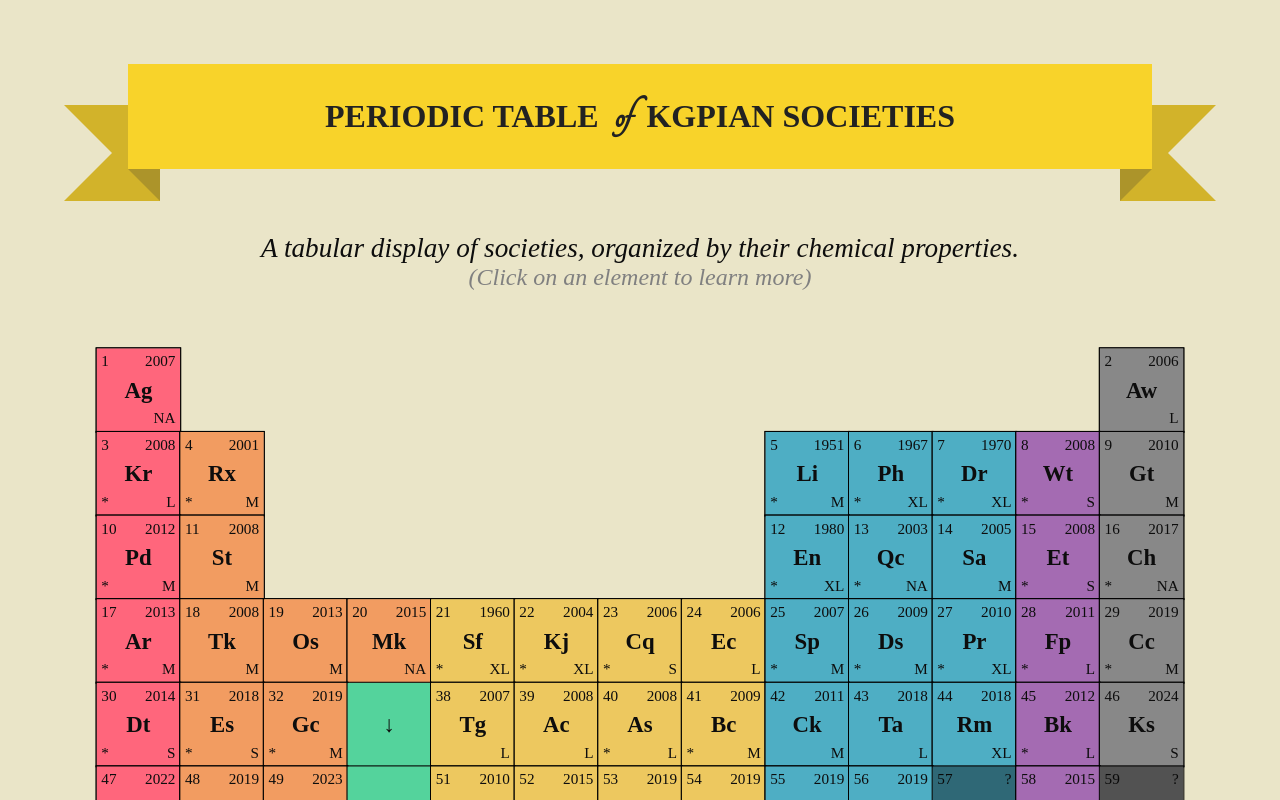
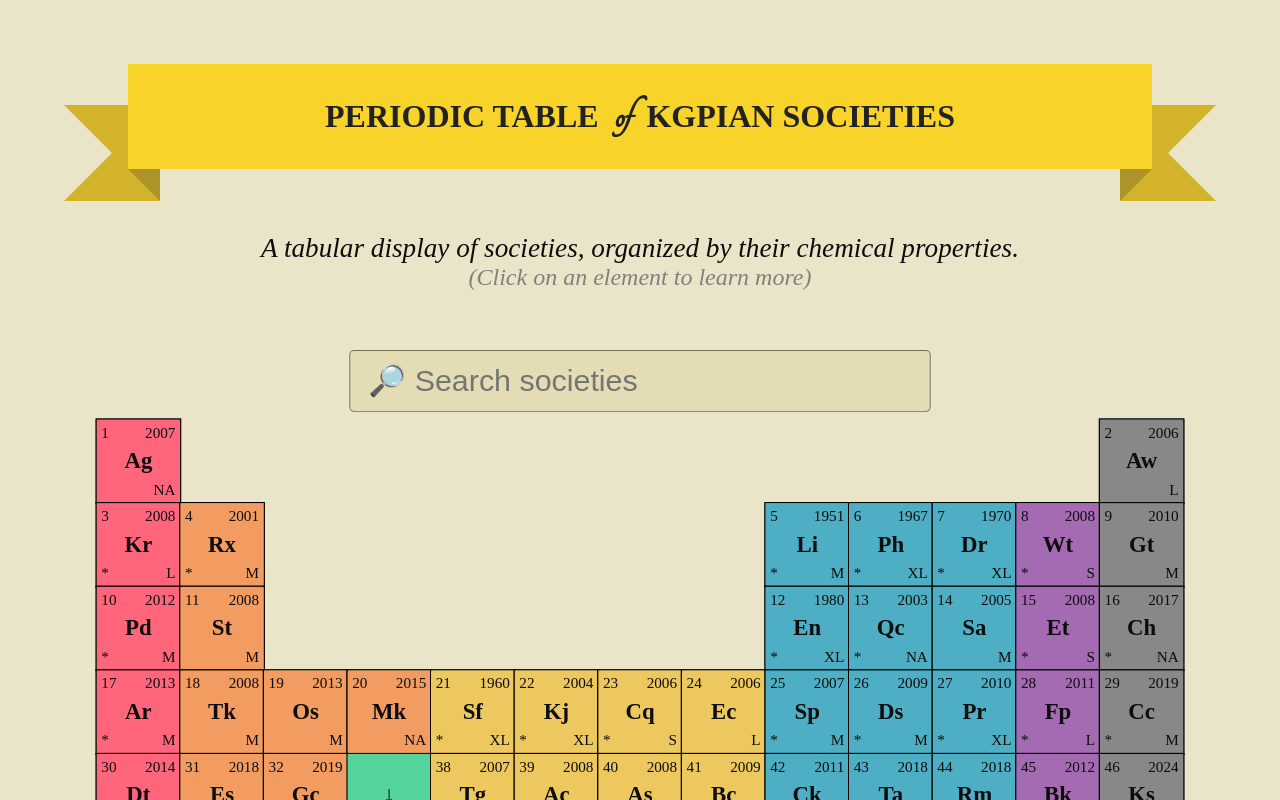
Before and after one commit to metakgp/societytable, a React (Vite) app: page / in a window 1280 px wide. Shown: the top 800 px of the page. Built offline with nearby package versions, Linux system fonts and the light colour scheme; a web font is replaced by a local one.

Commit message:
feat: added basic search bar

```diff
--- a/src/components/Table.tsx
+++ b/src/components/Table.tsx
@@ -1,3 +1,5 @@
+import { useState } from "react";
+
 import { Grid } from "./Grid";
 import Legend from './Legend';
 import { TableCellProps } from './Tablecell';
@@ -22,6 +24,9 @@ const INNER_TRANSITION_GAP_COLUMN = 3;
 const INNER_TRANSITION_START_ROW = 4;
 
 function Table(props: { societies: ISociety[] }) {
+	const [socFilter, setSocFilter] = useState<string>('');
+	const filtered_socities = props.societies.filter((soc) => soc.name.toLowerCase().includes(socFilter.toLowerCase()));
+
 	// All societies that will be part of the main table
 	const MAIN_SOCIETIES = props.societies.filter((soc) => soc.block != "W");
 	// All inner transition societies
@@ -80,11 +85,11 @@ function Table(props: { societies: ISociety[] }) {
 
 			if (next_soc_index === -1) {
 				// If there are no more socs in this block, add an empty cell
-				main_grid_entries.push({ type: "undiscovered", index, block });
+				main_grid_entries.push({ type: "undiscovered", index, block, invisible: socFilter !== '', });
 			} else {
 				// If a soc exists, insert its element
 				const next_soc = MAIN_SOCIETIES.splice(next_soc_index, 1)[0];
-				main_grid_entries.push({ society: next_soc, index, type: "society" });
+				main_grid_entries.push({ society: next_soc, index, type: "society", invisible: !filtered_socities.includes(next_soc) });
 			}
 
 
@@ -105,6 +110,12 @@ function Table(props: { societies: ISociety[] }) {
 
 	return (
 		<div className="table">
+			<input
+				placeholder="🔎 Search societies"
+				className="soc-search"
+				value={socFilter}
+				onInput={(e) => setSocFilter(e.currentTarget.value)}
+			/>
 			<Grid
 				options={{ numColumns: MAIN_TABLE_COLUMNS }}
 			>
@@ -121,7 +132,7 @@ function Table(props: { societies: ISociety[] }) {
 						// The index of the element, calculated by adding offset to its index in the current row
 						let index = 1 + inner_transition_offsets[inner_row] + (i % INNER_TRANSITION_COLUMNS);
 
-						return <TableCell society={society} index={index} type="society" />;
+						return <TableCell society={society} index={index} type="society" invisible={!filtered_socities.includes(society)} />;
 					})}
 					<TableCell type="the-unknown-soc" />
 				</Grid>
--- a/src/components/Tablecell.tsx
+++ b/src/components/Tablecell.tsx
@@ -7,7 +7,7 @@ import { Block, ISociety, Social } from "../data/societies";
 import { GridItem } from "./Grid";
 import { useState } from 'react';
 
-export type TableCellProps = { society: ISociety, index: number, type: "society" } | { index: number, type: "undiscovered", block: Block } | { type: "empty" | "inner-transition" | "the-unknown-soc" };
+export type TableCellProps = { society: ISociety, index: number, type: "society", invisible?: boolean } | { index: number, type: "undiscovered", block: Block, invisible?: boolean } | { type: "empty" | "inner-transition" | "the-unknown-soc", invisible?: boolean };
 
 /**
  * Gives the temporary name and symbol of an undiscovered element according to IUPAC nomenclature.
@@ -153,7 +153,7 @@ function TableCell(props: TableCellProps) {
 		if (modalIsOpen) setIsOpen(false);
 	}
 
-	return <div className={`cell-container ${props.type}`} onClick={openModal}>
+	return <div className={`cell-container ${props.type} ${(props.invisible ?? false) ? 'invisible' : ''}`} onClick={openModal}>
 		<Element {...props} />
 
 		{props.type === 'society' && <DetailsModal
--- a/src/styles/_table.scss
+++ b/src/styles/_table.scss
@@ -21,6 +21,21 @@ $block-u-color: #888888;
 
 	a {
 		text-decoration: none;
+	}
+
+	.soc-search {
+		background-color: color.adjust($bg-color, $lightness:-5%);
+		border: 1px solid rgba(0, 0, 0, 0.5);
+		border-radius: 5px;
+
+		padding: 0.5rem 1rem;
+		width: 50%;
+		margin-bottom: 0.5rem;
+
+		@media screen and (max-width: 1280px) {
+			font-size: 2rem !important;
+			padding: 0.8rem 1.2rem;
+		}
 	}
 
 	.inner-transition-container {
@@ -49,6 +64,10 @@ $block-u-color: #888888;
 			padding: 0;
 			flex-direction: column;
 		}
+	}
+
+	.invisible {
+		opacity: 0;
 	}
 
 	.society {
```
